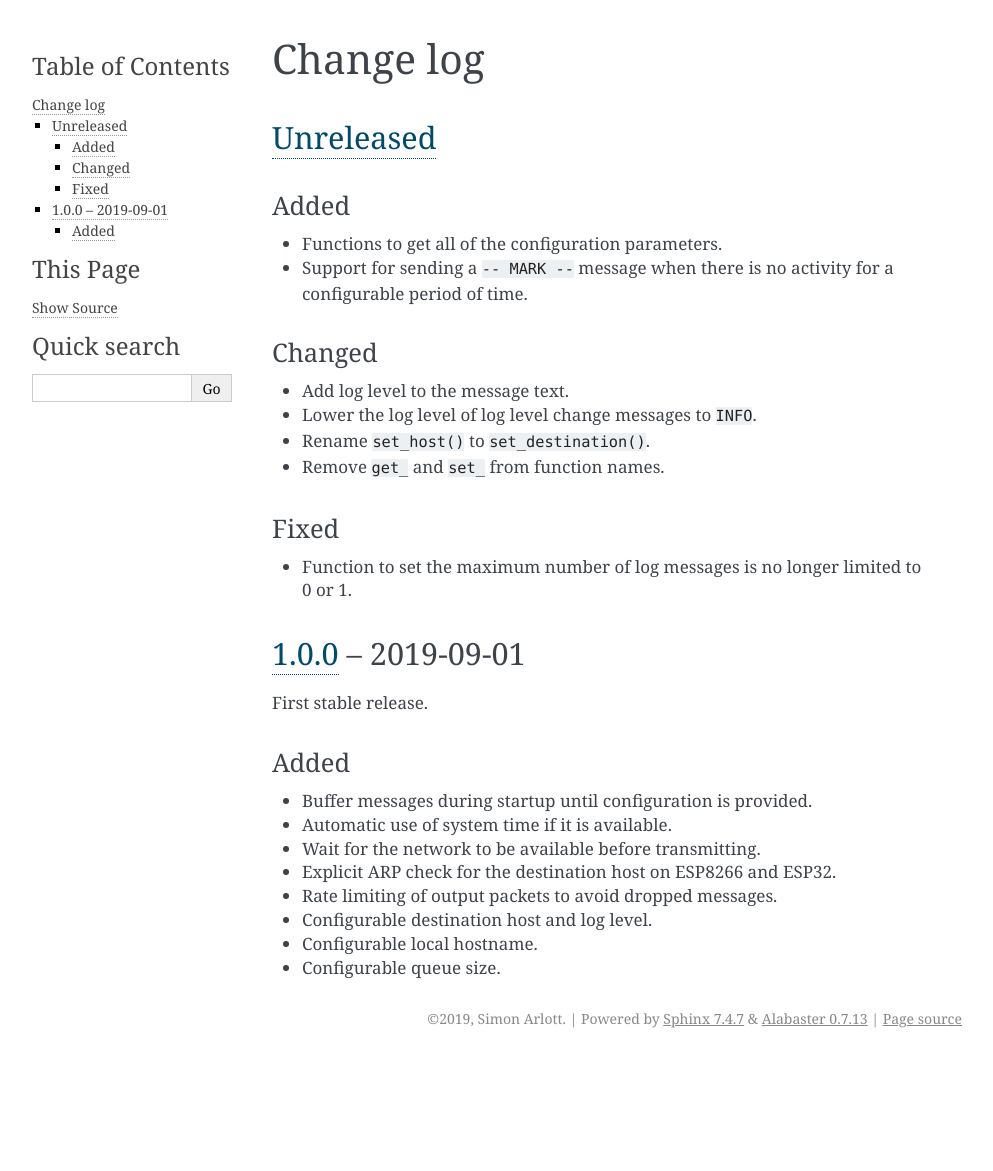
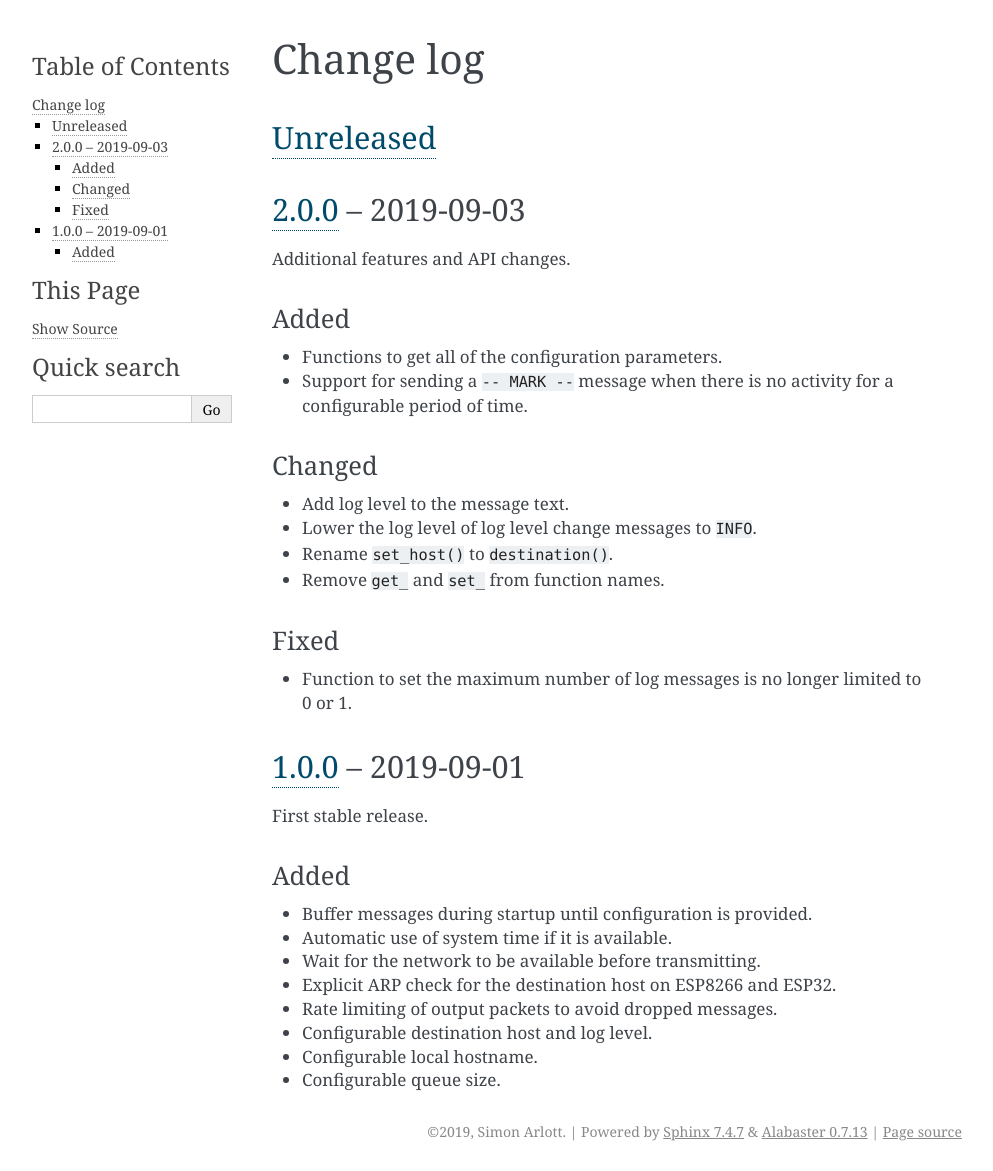
Before and after one commit to nomis/mcu-uuid-syslog, a Sphinx documentation site: the page built from docs/changelog.rst, in a window 1280 px wide. Shown: the whole page, without its empty margins (148-1141 px from the left). Built offline with Sphinx 7.4.7, drawn with Linux system fonts in a browser that asks for light colours; before the commit the page ends 1058 px from its top, so only the background shows below that.

Commit message:
Version 2.0.0

```diff
--- a/docs/changelog.rst
+++ b/docs/changelog.rst
@@ -3,6 +3,11 @@
 
 Unreleased_
 -----------
+
+2.0.0_ |--| 2019-09-03
+----------------------
+
+Additional features and API changes.
 
 Added
 ~~~~~
@@ -16,7 +21,7 @@
 
 * Add log level to the message text.
 * Lower the log level of log level change messages to ``INFO``.
-* Rename ``set_host()`` to ``set_destination()``.
+* Rename ``set_host()`` to ``destination()``.
 * Remove ``get_`` and ``set_`` from function names.
 
 Fixed
@@ -44,5 +49,6 @@
 
 .. |--| unicode:: U+2013 .. EN DASH
 
-.. _Unreleased: https://github.com/nomis/mcu-uuid-syslog/compare/1.0.0...HEAD
+.. _Unreleased: https://github.com/nomis/mcu-uuid-syslog/compare/2.0.0...HEAD
+.. _2.0.0: https://github.com/nomis/mcu-uuid-syslog/compare/1.0.0...2.0.0
 .. _1.0.0: https://github.com/nomis/mcu-uuid-syslog/commits/1.0.0
--- a/library.json
+++ b/library.json
@@ -12,7 +12,7 @@
 		"type": "git",
 		"url": "https://github.com/nomis/mcu-uuid-syslog.git"
 	},
-	"version": "1.0.0",
+	"version": "2.0.0",
 	"license": "GPL-3.0-or-later",
 	"homepage": "https://mcu-uuid-syslog.readthedocs.io/",
 	"export": {
```
